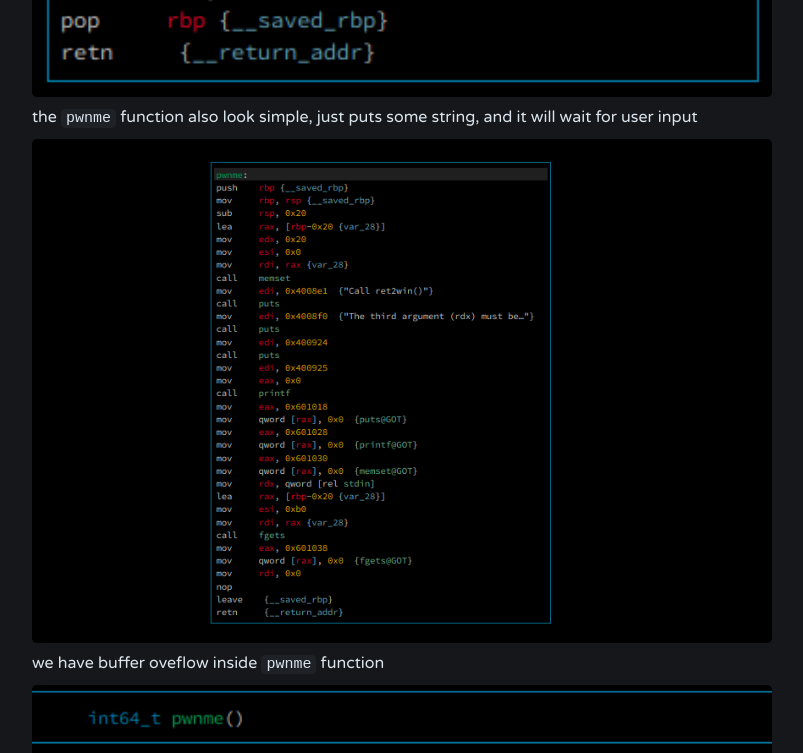
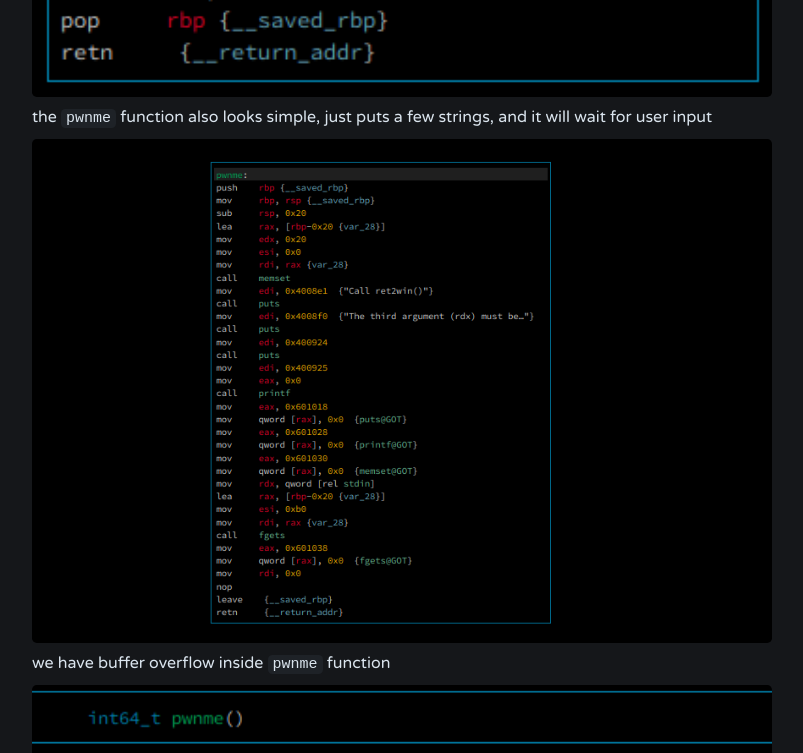
Before and after one commit to tripoloski1337/tripoloski1337.github.io, a Jekyll site: the page built from _posts/2020-08-24-ret2csu-ROPEmporium.markdown, in a window 1280 px wide and 1400 px high, scrolled down 1877 px. Shown: the part 153-906 px from the top of the window, without its empty margins (238-1041 px from the left). Built offline with Jekyll 4.4.1, drawn with Linux system fonts in a browser that asks for light colours; comment, search, counter and statistics services are not loaded; some of the changed text lies outside the part shown.

Commit message:
add new post

```diff
--- a/_posts/2020-08-24-ret2csu-ROPEmporium.markdown
+++ b/_posts/2020-08-24-ret2csu-ROPEmporium.markdown
@@ -32,11 +32,11 @@ The `main` function is just look simple, puts a string and then call other funct
 
 <img src="/images/ret2csu/main.png" />
 
-the `pwnme` function also look simple, just puts some string, and it will wait for user input
+the `pwnme` function also looks simple, just puts a few strings, and it will wait for user input
 
 <img src="/images/ret2csu/pwnme.png" />
 
-we have buffer oveflow inside `pwnme` function
+we have buffer overflow inside `pwnme` function
 
 <img src="/images/ret2csu/disas_pwnme.png" />
 
```
Also changed, not shown: other parts of _posts/2020-08-24-ret2csu-ROPEmporium.markdown (+3 -1 lines).
